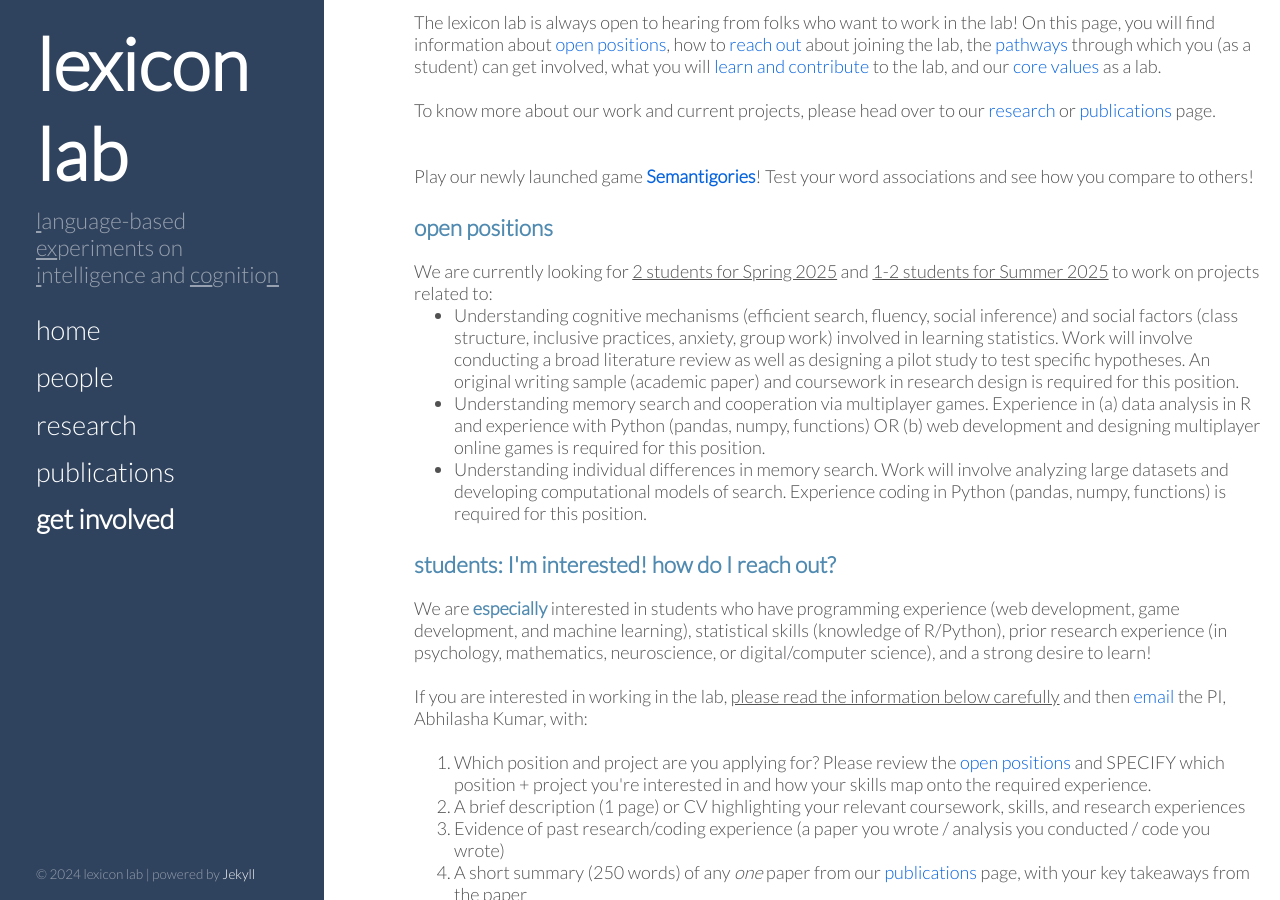
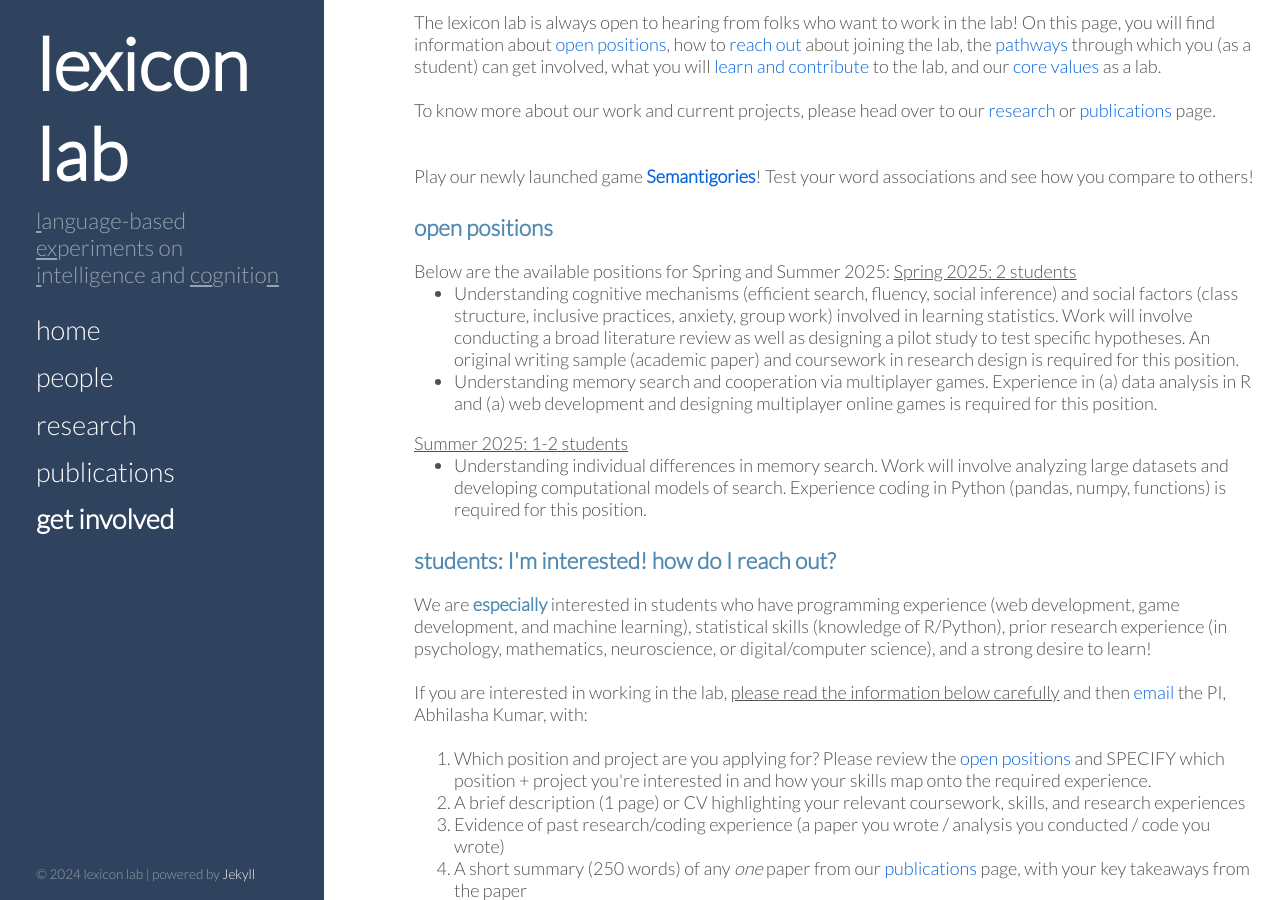
Before and after one commit to thelexiconlab/thelexiconlab.github.io, a Jekyll site: the page built from get involved.html, in a window 1280 px wide and 900 px high, scrolled down 700 px. Built offline with Jekyll 4.4.1, drawn with Linux system fonts in a browser that asks for light colours; Markdown is read by kramdown in place of the engine named in the settings.

Commit message:
update get involved

```diff
--- a/get involved.html
+++ b/get involved.html
@@ -20,10 +20,16 @@ To know more about our work and current projects, please head over to our <a hre
 
 <p><h3 style="color:#508AB0" id="open">open positions</h3> </p>
 
-We are currently looking for <u>2 students for Spring 2025</u> and <u>1-2 students for Summer 2025</u> to work on projects related to:
+Below are the available positions for Spring and Summer 2025:
+
+<u>Spring 2025: 2 students </u>
 <ul>
 <li>Understanding cognitive mechanisms (efficient search, fluency, social inference) and social factors (class structure, inclusive practices, anxiety, group work) involved in learning statistics. Work will involve conducting a broad literature review as well as designing a pilot study to test specific hypotheses. An original writing sample (academic paper) and coursework in research design is required for this position. </li>
-<li>Understanding memory search and cooperation via multiplayer games. Experience in (a) data analysis in R and experience with Python (pandas, numpy, functions) OR (b) web development and designing multiplayer online games is required for this position. </li>
+<li>Understanding memory search and cooperation via multiplayer games. Experience in (a) data analysis in R and (a) web development and designing multiplayer online games is required for this position. </li>
+</ul>
+
+<u>Summer 2025: 1-2 students </u>
+<ul>
 <li>Understanding individual differences in memory search. Work will involve analyzing large datasets and developing computational models of search. Experience coding in Python (pandas, numpy, functions) is required for this position.</li>
 </ul>
 <!--
```
